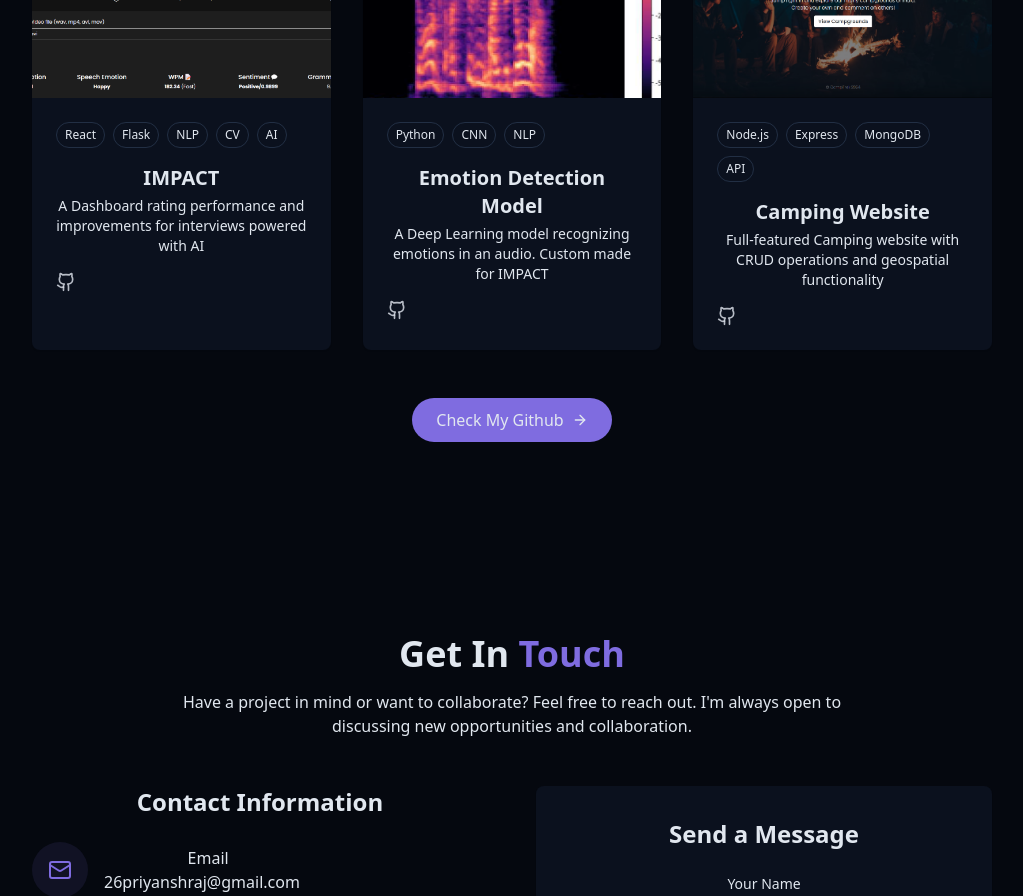
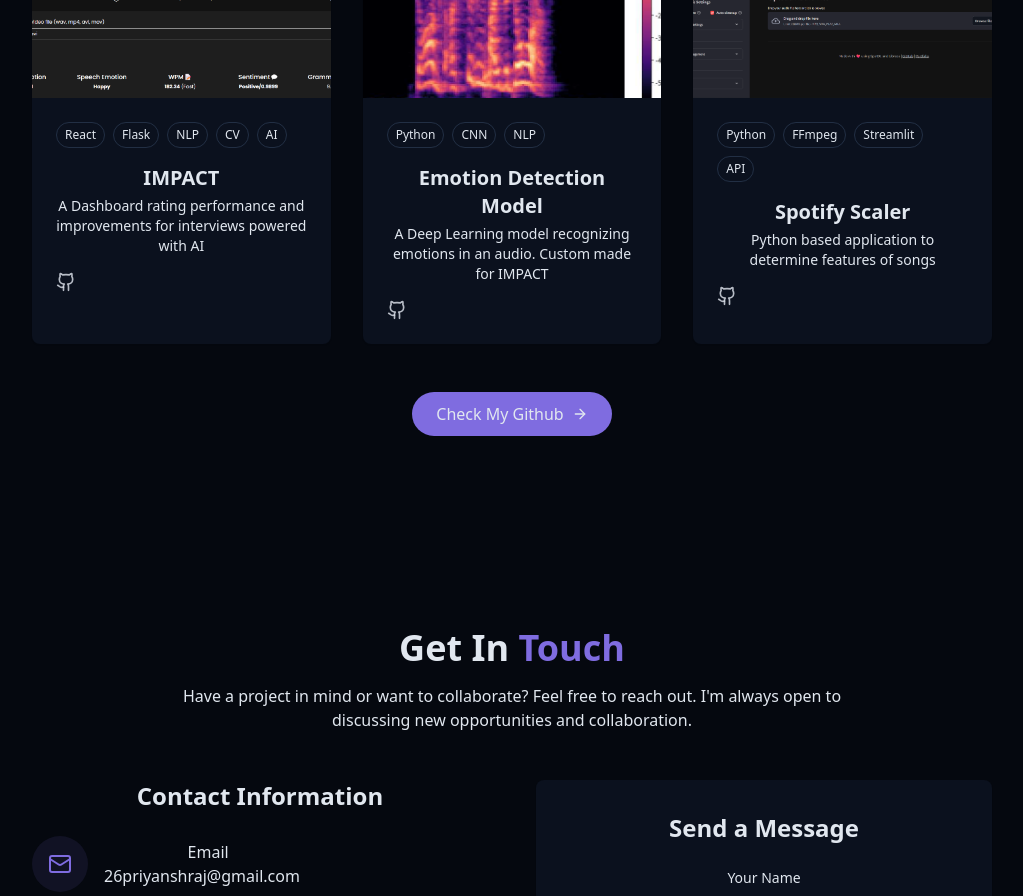
Before and after one commit to Priyanshraj26/Portfolio-Website, a React (Vite) app: page / in a window 1280 px wide. Shown: the part 3400-4296 px from the top of the page, without its empty margins (128-1151 px from the left). Built offline with nearby package versions, Linux system fonts and the light colour scheme; no server answers.

Commit message:
Project 3 changes

```diff
--- a/src/components/Heatmap.jsx
+++ b/src/components/Heatmap.jsx
@@ -30,6 +30,9 @@ const Heatmap = () => {
     return "heatmap-scale-4";
   };
 
+  // Get the current year
+  const currentYear = new Date().getFullYear();
+
   return (
     <div id="leetcode" className="py-24 px-4 relative">
         <h2 className="text-3xl md:text-4xl font-bold mb-12 text-center text-primary">
@@ -38,8 +41,8 @@ const Heatmap = () => {
     <div className="container mx-auto max-w-3xl grid grid-cols-1 md:grid-cols-2 gap-6">
       <div className="">
         <HeatMap
-          startDate={new Date("2025-06-01")}  // or dynamically use 60 days ago
-          endDate={new Date()}
+          startDate={new Date(`${currentYear}-06-15`)}  // July 1st
+          endDate={new Date(`${currentYear}-09-10`)}    // September 30th
           values={leetcodeData}
           classForValue={classForValue}
           gutterSize={1}
--- a/src/components/ProjectsSection.jsx
+++ b/src/components/ProjectsSection.jsx
@@ -23,13 +23,13 @@ const projects = [
 
   {
     id: 3,
-    title: "Camping Website",
+    title: "Spotify Scaler",
     description:
-      "Full-featured Camping website with CRUD operations and geospatial functionality",
+      " Python based application to determine features of songs",
     image: "/projects/project3.png",
-    tags: ["Node.js", "Express", "MongoDB", "API"],
+    tags: ["Python", "FFmpeg", "Streamlit", "API"],
     demoUrl: "#",
-    githubUrl: "https://github.com/Priyanshraj26/CampTrek",
+    githubUrl: "https://github.com/Priyanshraj26/SpotifyScaler",
   },
 ];
 
```
Also changed, not shown: public/projects/project3.png.
